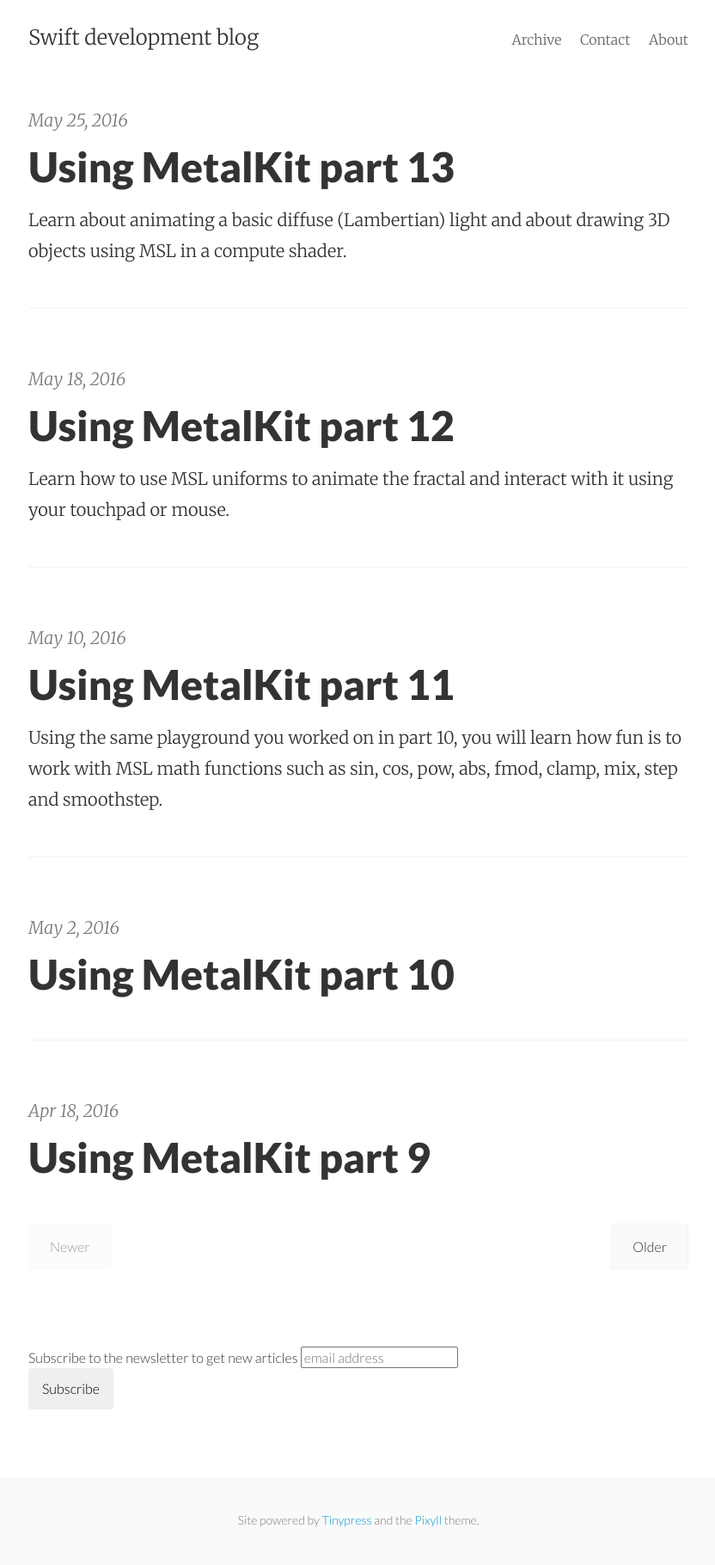
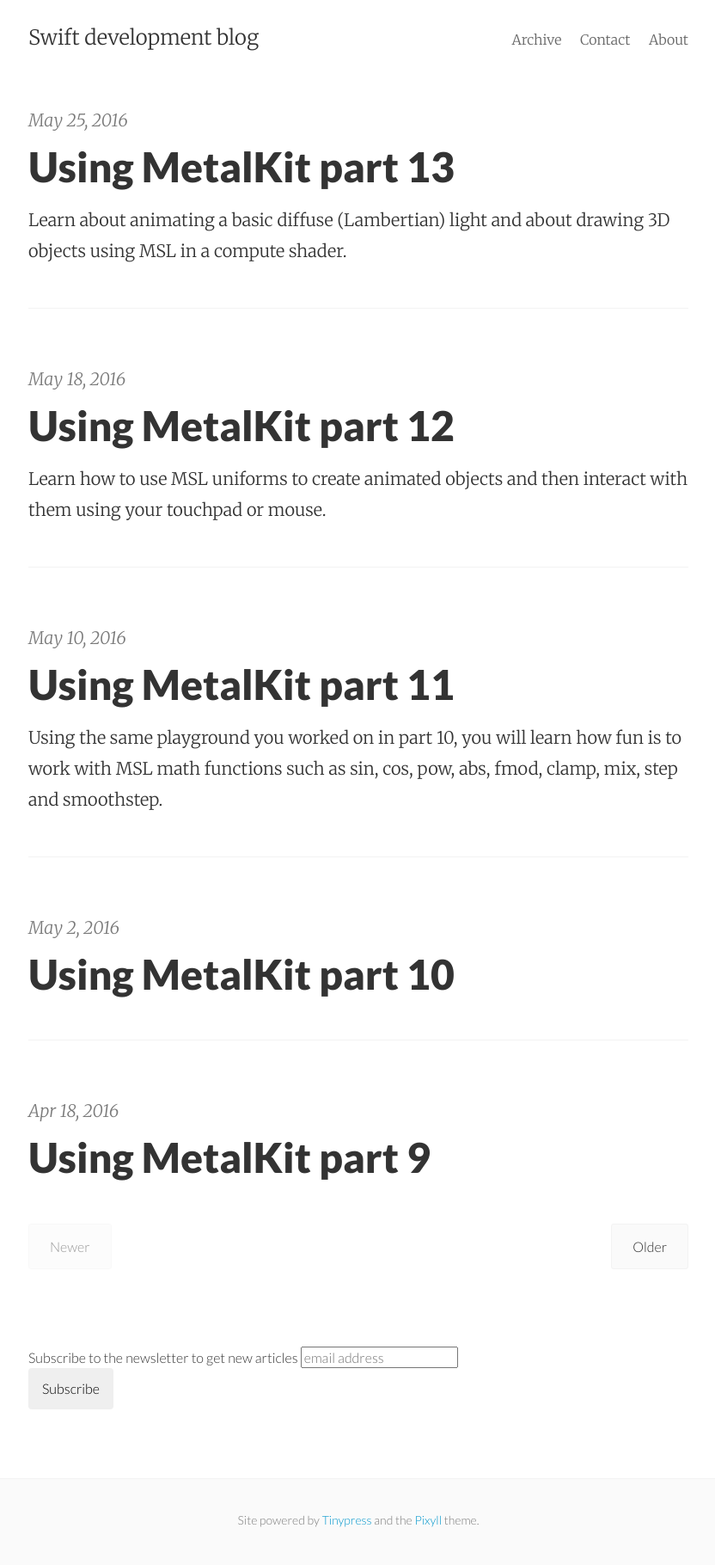
Before and after one commit to mhorga/mhorga.github.io, a Jekyll site: the page built from index.html, in a window 1280 px wide. Shown: the whole page at 86% size, without its empty margins (223-1055 px from the left). Built offline with Jekyll 4.4.1, drawn with Linux system fonts in a browser that asks for light colours; the list of posts is cut into pages by our own code; comment, search, counter and statistics services are not loaded.

Commit message:
Post update: Using MetalKit part 12

```diff
--- a/_posts/2016-05-18-using-metalkit-part-12.markdown
+++ b/_posts/2016-05-18-using-metalkit-part-12.markdown
@@ -1,7 +1,7 @@
 ---
 published: true
 title: Using MetalKit part 12
-summary: Learn how to use MSL uniforms to animate the fractal and interact with it using your touchpad or mouse.
+summary: Learn how to use MSL uniforms to create animated objects and then interact with them using your touchpad or mouse.
 layout: post
 ---
 Today we continue working on that beautiful fractal, so let's pick up where we left off in [Part 11](http://mhorga.org/2016/05/10/using-metalkit-part-11.html). Using the same playground we worked on last time, we will next see how to bring it to life, that is, animate it. For that, we will use `uniforms` again. We introduced them in [Part 5](http://mhorga.org/2016/02/08/using-metalkit-part-5.html) in case you want to read again why they are useful in cases such as this one.
```
